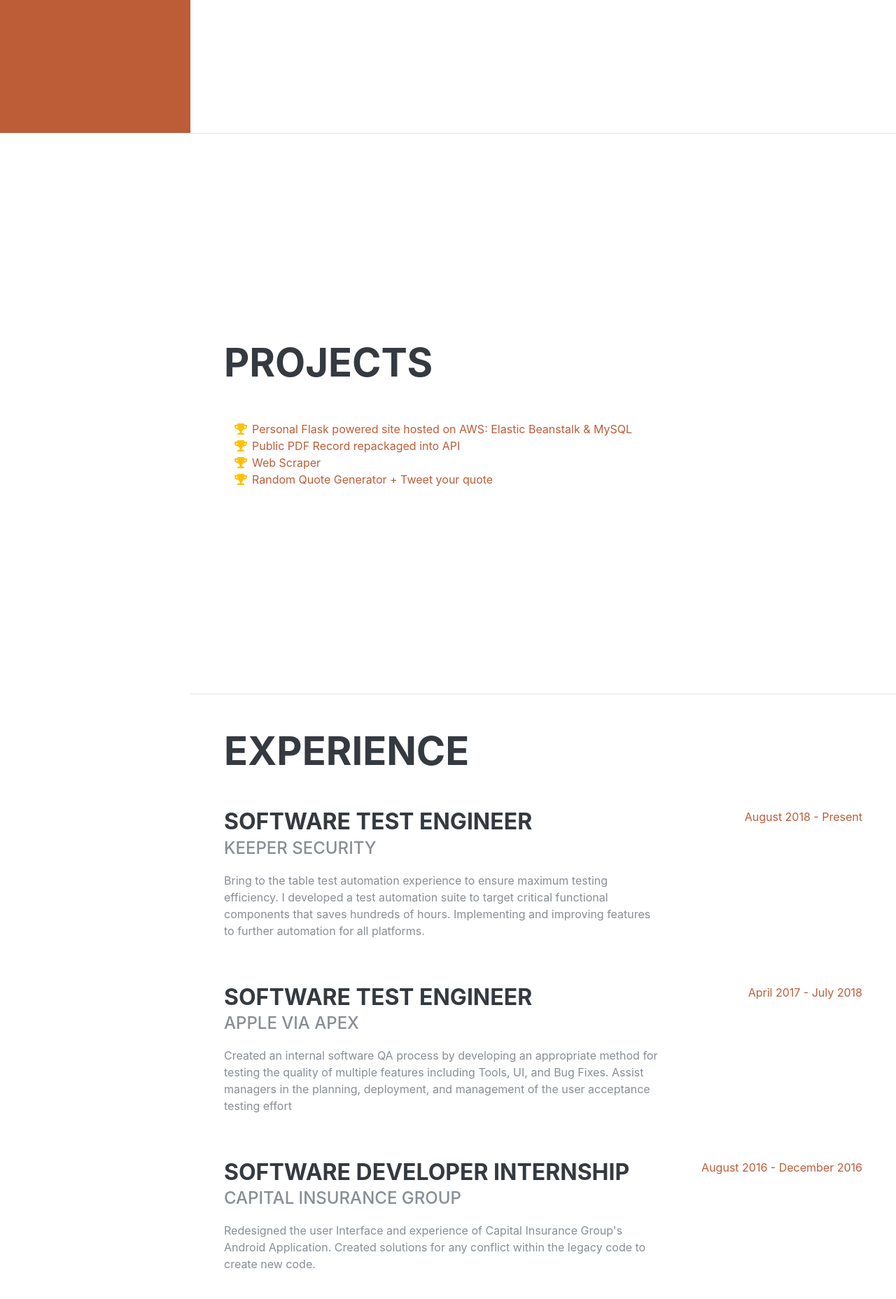
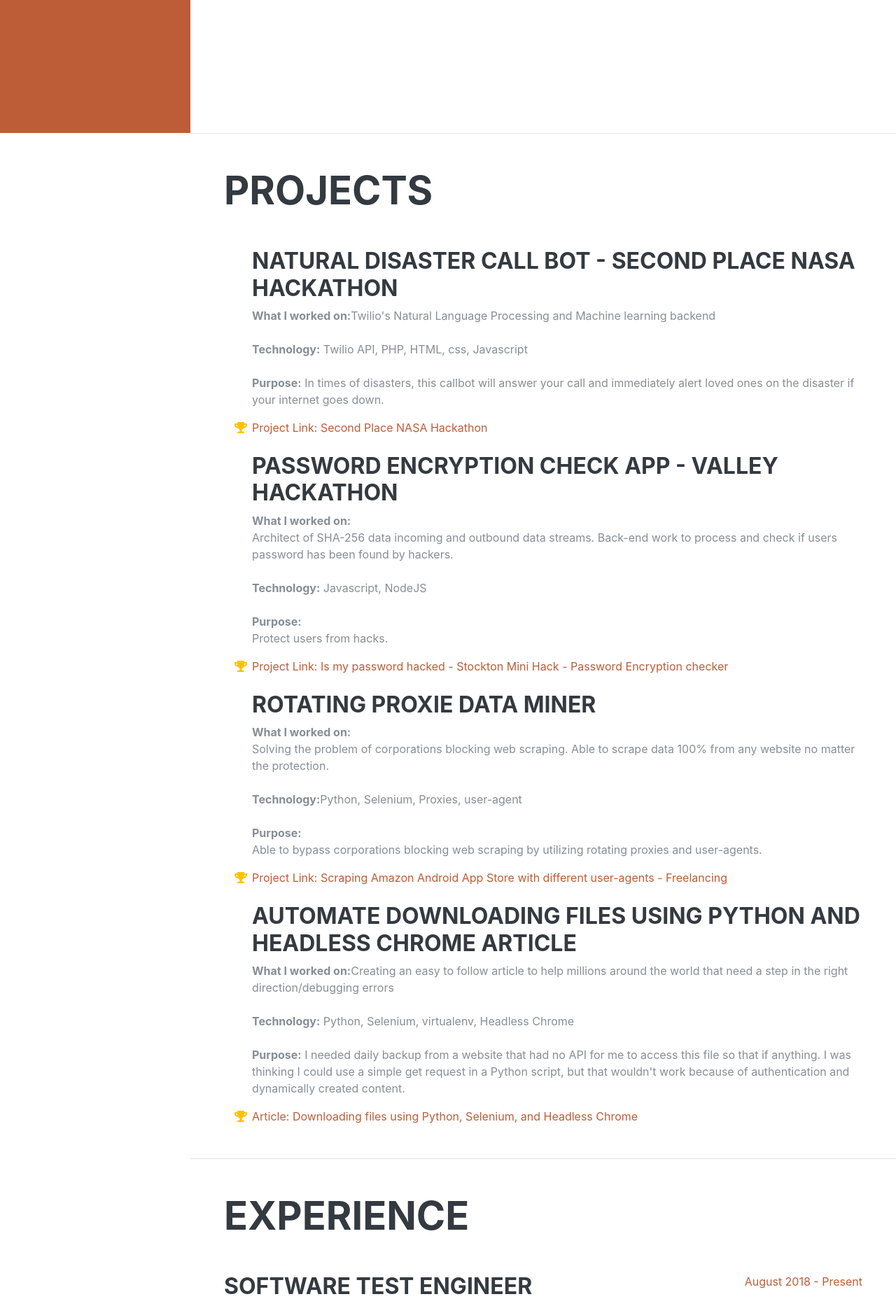
Before and after one commit to sudoxx2/resume-flask, a Flask app: page / in a window 1280 px wide. Shown: the part 610-2466 px from the top of the page at 70% size. Run offline with Flask 2, Linux system fonts and the light colour scheme; some libraries are stand-ins or nearby versions; some web fonts are replaced.

Commit message:
added more projects

```diff
--- a/templates/index.html
+++ b/templates/index.html
@@ -94,30 +94,80 @@
         <div class="my-auto">
           <h2 class="mb-5">Projects</h2>
           <ul class="fa-ul mb-0">
+
+			</li>
             <li>
-            <a href="http://flaskblog1-env.us-east-2.elasticbeanstalk.com/">
+			<h3>Natural Disaster Call Bot - Second place NASA Hackathon</h3>
+			<p>
+			<b>What I worked on:</b>Twilio's Natural Language Processing and Machine learning backend
+			<br><br>
+			<b>Technology:</b> Twilio API, PHP, HTML, css, Javascript
+			<br><br>
+			<b>Purpose:</b> In times of disasters, this callbot will answer your call and immediately alert loved ones on the disaster if your internet goes down.
+			</p>
+            <a href="http://dibot.ml/">
               <i class="fa-li fa fa-trophy text-warning"></i>
-              Personal Flask powered site hosted on AWS: Elastic Beanstalk & MySQL
+              Project Link: Second Place NASA Hackathon
+            </a>
+            </li>
+
+            <li>
+			<br>
+			<h3>Password Encryption check app - Valley Hackathon</h3>
+			<p>
+			<b>What I worked on:</b>
+			<br>
+			Architect of SHA-256 data incoming and outbound data streams. Back-end work to process and check if users password has been found by hackers.
+			<br><br>
+			<b>Technology:</b> Javascript, NodeJS
+			<br><br>
+			<b>Purpose:</b>
+			<br>
+			Protect users from hacks.
+			</p>
+			<a href="https://github.com/LarsPeterson/valley-hackathon">
+              <i class="fa-li fa fa-trophy text-warning"></i>
+              Project Link: Is my password hacked - Stockton Mini Hack - Password Encryption checker
+            </a>
+
+            </li>
+            <li>
+			<br>
+			<h3>Rotating proxie data miner</h3>
+			<p>
+			<b>What I worked on:</b>
+			<br>
+			Solving the problem of corporations blocking web scraping. Able to scrape data 100% from any website no matter the protection.
+			<br><br>
+			<b>Technology:</b>Python, Selenium, Proxies, user-agent
+			<br><br>
+			<b>Purpose:</b>
+			<br>
+			Able to bypass corporations blocking web scraping by utilizing rotating proxies and user-agents.
+			</p>
+
+            <a href="https://github.com/Luv2C0de/proxy-scrape">
+              <i class="fa-li fa fa-trophy text-warning"></i>
+              Project Link: Scraping Amazon Android App Store with different user-agents - Freelancing
             </a>
             </li>
             <li>
-            <a href="https://github.com/Luv2C0de/police-api">
+
+			<br>
+			<h3>Automate downloading files using Python and Headless Chrome Article</h3>
+			<p>
+			<b>What I worked on:</b>Creating an easy to follow article to help millions around the world that need a step in the right direction/debugging errors
+			<br><br>
+			<b>Technology:</b> Python, Selenium, virtualenv, Headless Chrome
+			<br><br>
+			<b>Purpose:</b> I needed daily backup from a website that had no API for me to access this file so that if anything. I was thinking I could use a simple get request in a Python script, but that wouldn't work because of authentication and dynamically created content.
+			<br>
+			</p>
+            <a href="https://medium.com/p/9014f0cdd196/">
               <i class="fa-li fa fa-trophy text-warning"></i>
-              Public PDF Record repackaged into API
+              Article: Downloading files using Python, Selenium, and Headless Chrome
             </a>
-            </li>
-            <li>
-            <a href="https://github.com/luv2c0de/web-scraper">
-              <i class="fa-li fa fa-trophy text-warning"></i>
-              Web Scraper
-            </a>
-            </li>
-            <li>
-            <a href="https://github.com/Luv2C0de/random_quote_generator">
-              <i class="fa-li fa fa-trophy text-warning"></i>
-              Random Quote Generator + Tweet your quote
-            </a>
-            </li>
+
 
           </ul>
         </div>
```
